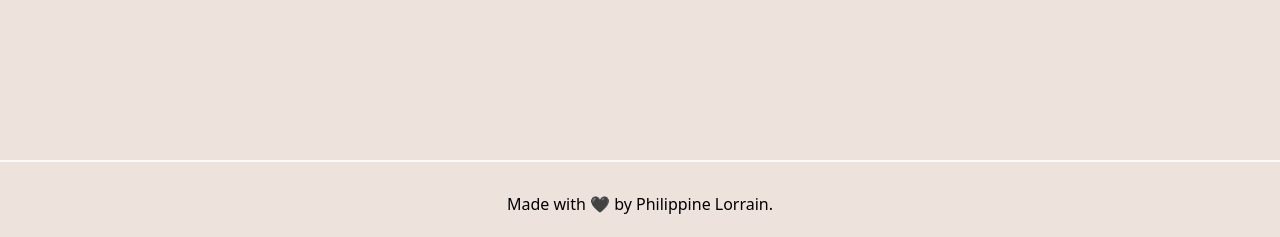
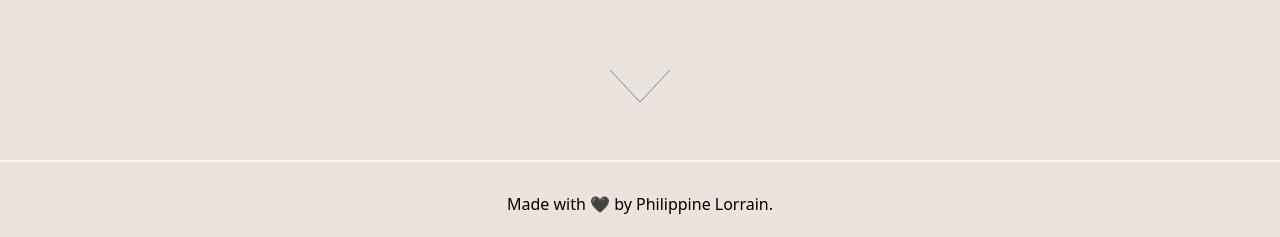
Before and after one commit to Plorrain/my-own-personnal-app, a React (Create React App) app: page / in a window 1280 px wide. Shown: the part 560-797 px from the top of the page. Built offline with nearby package versions, Linux system fonts and the light colour scheme.

Commit message:
FallingArrow: tried mutiple arrows->found one->installed component->modified Index.css as well because some things were not fitting right

```diff
--- a/src/App.js
+++ b/src/App.js
@@ -1,6 +1,7 @@
 import React, { Fragment } from "react";
 
 import NavBar from "./components/UI/NavBar";
+import FallingArrow from "./components/UI/FallingArrow";
 import Footer from "./components/UI/Footer";
 
 const App = () => {
@@ -19,14 +20,15 @@ const App = () => {
 
         {/* image exists only in CSS/if it breaks will need to come back here in <img /> */}
         <div className="image-background"></div>
-        {/* <a href="https://www.brunchtime.live/" target="blank">
-            Brunchtime
-          </a> */}
         <div className="content">
           <p>I am a frontend developer.</p>
         </div>
+        <FallingArrow />
       </div>
       <Footer />
+      {/* <a href="https://www.brunchtime.live/" target="blank">
+          Brunchtime
+        </a> */}
     </Fragment>
   );
 };
--- /dev/null
+++ b/src/components/UI/FallingArrow.css
@@ -0,0 +1,50 @@
+.arrows {
+  width: 60px;
+  /* height: 72px; */
+  display: flex;
+  flex-direction: column;
+  justify-content: center;
+  position: absolute;
+  left: 50%;
+  margin-left: -30px;
+  bottom: 20px;
+}
+
+.arrows path {
+  stroke: #2994D1;
+  fill: transparent;
+  stroke-width: 1px;
+  animation: arrow 2s infinite;
+  -webkit-animation: arrow 2s infinite;
+}
+
+@keyframes arrow
+{
+0% {opacity:0}
+40% {opacity:1}
+80% {opacity:0}
+100% {opacity:0}
+}
+
+@-webkit-keyframes arrow /*Safari and Chrome*/
+{
+0% {opacity:0}
+40% {opacity:1}
+80% {opacity:0}
+100% {opacity:0}
+}
+
+.arrows path.a1 {
+  animation-delay:-1s;
+  -webkit-animation-delay:-1s; /* Safari 和 Chrome */
+}
+
+.arrows path.a2 {
+  animation-delay:-0.5s;
+  -webkit-animation-delay:-0.5s; /* Safari 和 Chrome */
+}
+
+.arrows path.a3 {
+  animation-delay:0s;
+  -webkit-animation-delay:0s; /* Safari 和 Chrome */
+}
--- /dev/null
+++ b/src/components/UI/FallingArrow.js
@@ -0,0 +1,16 @@
+import { Fragment } from "react";
+import './FallingArrow.css';
+
+const FallingArrow = () => {
+  return (
+    <Fragment>
+      <svg className="arrows">
+        <path className="a1" d="M0 0 L30 32 L60 0"></path>
+        <path className="a2" d="M0 20 L30 52 L60 20"></path>
+        <path className="a3" d="M0 40 L30 72 L60 40"></path>
+      </svg>
+    </Fragment>
+  );
+};
+
+export default FallingArrow;
--- a/src/index.css
+++ b/src/index.css
@@ -16,7 +16,6 @@ body {
   justify-content: center;
   text-align: justify;
   margin-left: 20px;
-  /* justify-content: space-evenly; */
 }
 
 /* banner/top of page */
```
